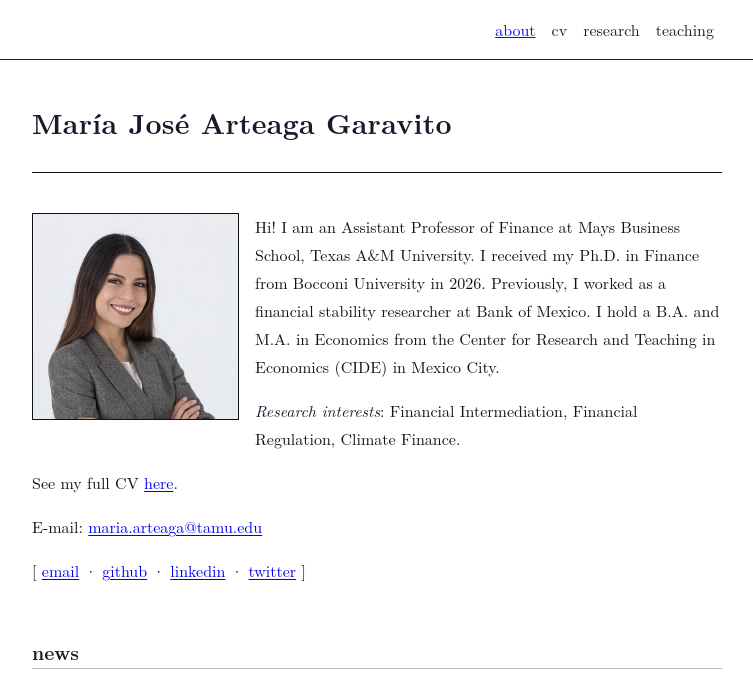
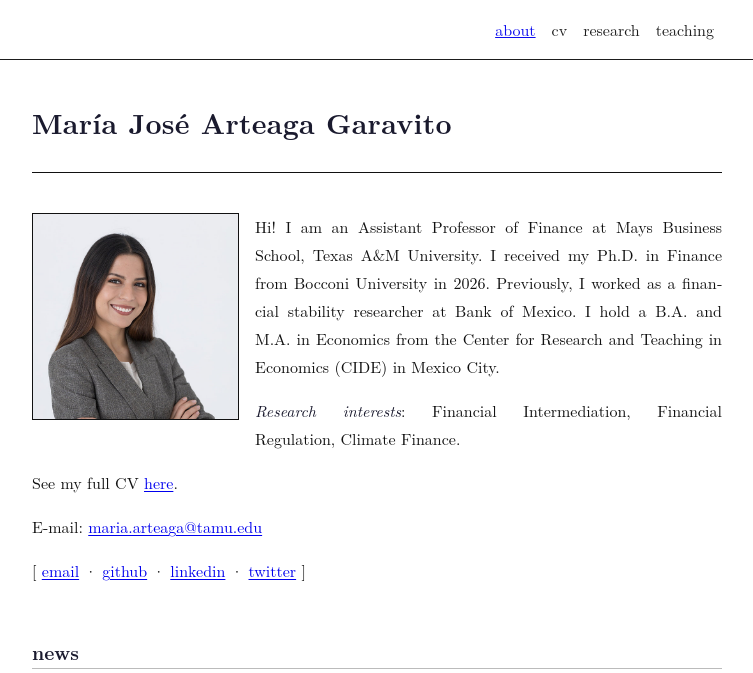
Before and after one commit to majoarteaga/majoarteaga.github.io, a Jekyll site: the page built from _pages/about.md, in a window 1280 px wide. Shown: the top 673 px of the page, without its empty margins (263-1016 px from the left). Built offline with Jekyll 4.4.1, drawn with Linux system fonts in a browser that asks for light colours; full-size pictures stand in for the smaller copies a plugin makes; emoji names are drawn with the system emoji font; some web fonts are replaced; comment, search, counter and statistics services are not loaded; a style sheet for code colours, icons or effects is not loaded; grey boxes are pictures that could not be loaded.

Commit message:
Justify home-page text; menu 'cv' opens the CV PDF directly
Co-Authored-By: Claude Opus 5.5 <noreply@anthropic.com>

```diff
--- a/_includes/header.html
+++ b/_includes/header.html
@@ -85,7 +85,7 @@
               </li>
               {%- else %}
               <li class="nav-item {% if page.title == p.title %}active{% endif %}">
-                <a class="nav-link" href="{{ p.url | relative_url }}">{{ p.title }}
+                <a class="nav-link" href="{% if p.nav_link %}{{ p.nav_link | relative_url }}{% else %}{{ p.url | relative_url }}{% endif %}"{% if p.nav_link %} target="_blank" rel="noopener"{% endif %}>{{ p.title }}
                   {%- if page.title == p.title -%}
                   <span class="sr-only">(current)</span>
                   {%- endif -%}
--- a/assets/css/main.scss
+++ b/assets/css/main.scss
@@ -182,3 +182,11 @@ img.z-depth-1 {
   font-size: 0.85rem;
   color: #555;
 }
+
+/* Justified text on the home page (bio + news), like the research page */
+.post article p,
+.news td {
+  text-align: justify;
+  text-align-last: left;
+  hyphens: auto;
+}
```
Also changed, not shown: _pages/cv.md (+1 -0 lines).
